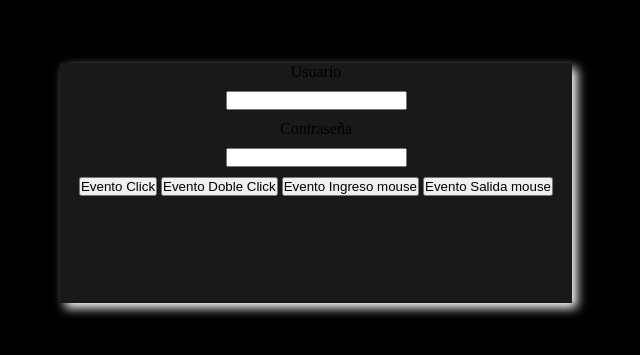
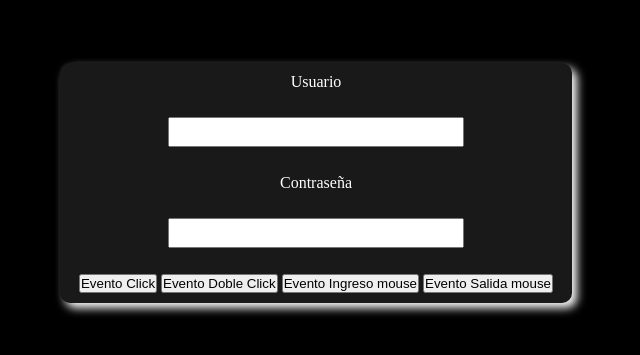
Before and after one commit to jaimezzapata/intro-dom-web-uno, a plain HTML site: page index.html in a window 1280 px wide. Shown: the part 217-572 px from the top of the page, without its empty margins (324-964 px from the left). Drawn offline with Linux system fonts and the light colour scheme.

```diff
--- a/style.css
+++ b/style.css
@@ -18,9 +18,23 @@ body {
     flex-direction: column;
     gap: 10px;
     align-items: center;
+    justify-content: space-between;
+    gap: 10px;
+    padding: 10px;
     width: 40%;
     height: 30%;
     backdrop-filter: blur(10%);
     background-color: rgb(246, 243, 243, 0.1);
     box-shadow: 5px 5px 10px white;
+    border-radius: 10px;
 }
+
+.form label {
+    color: white;
+}
+
+.form input[type="text"] {
+    width: 60%;
+    height: 30px;
+    outline: none;
+}
```
